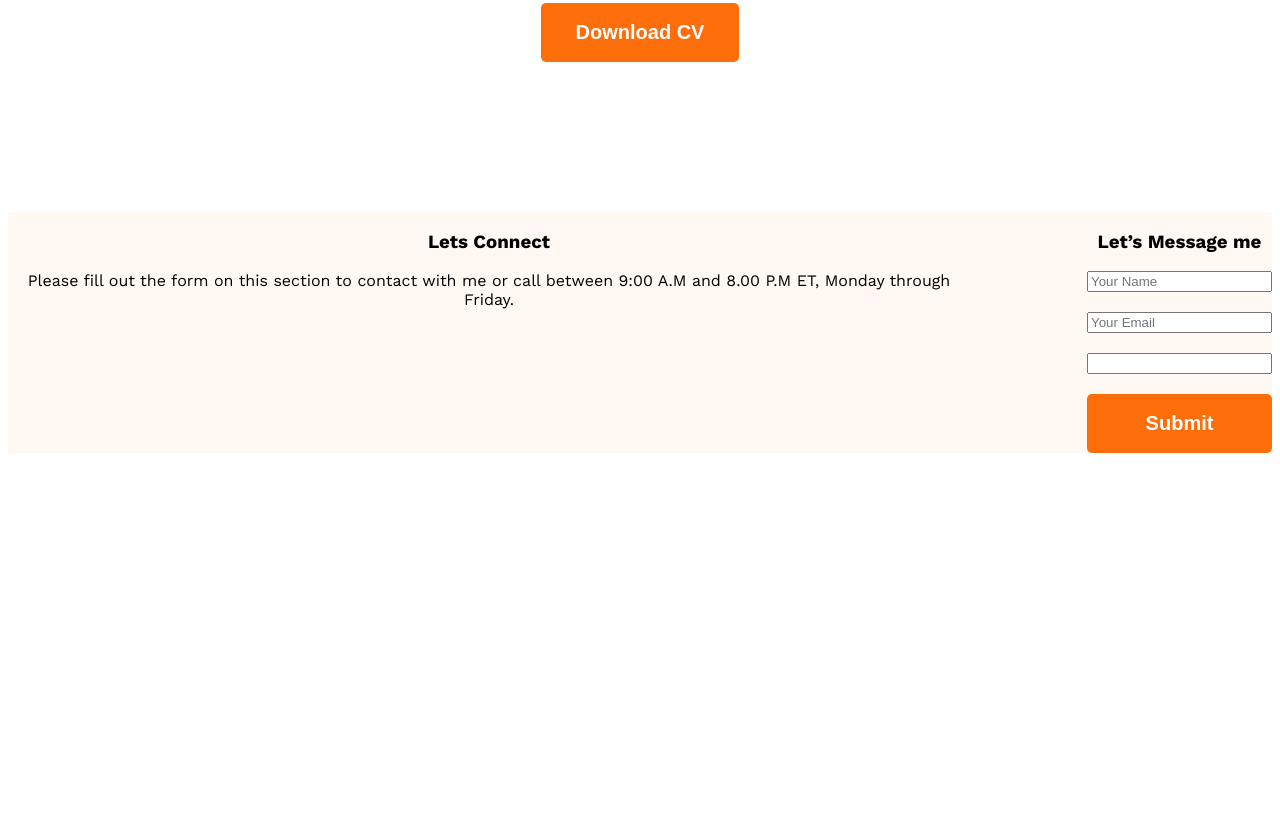
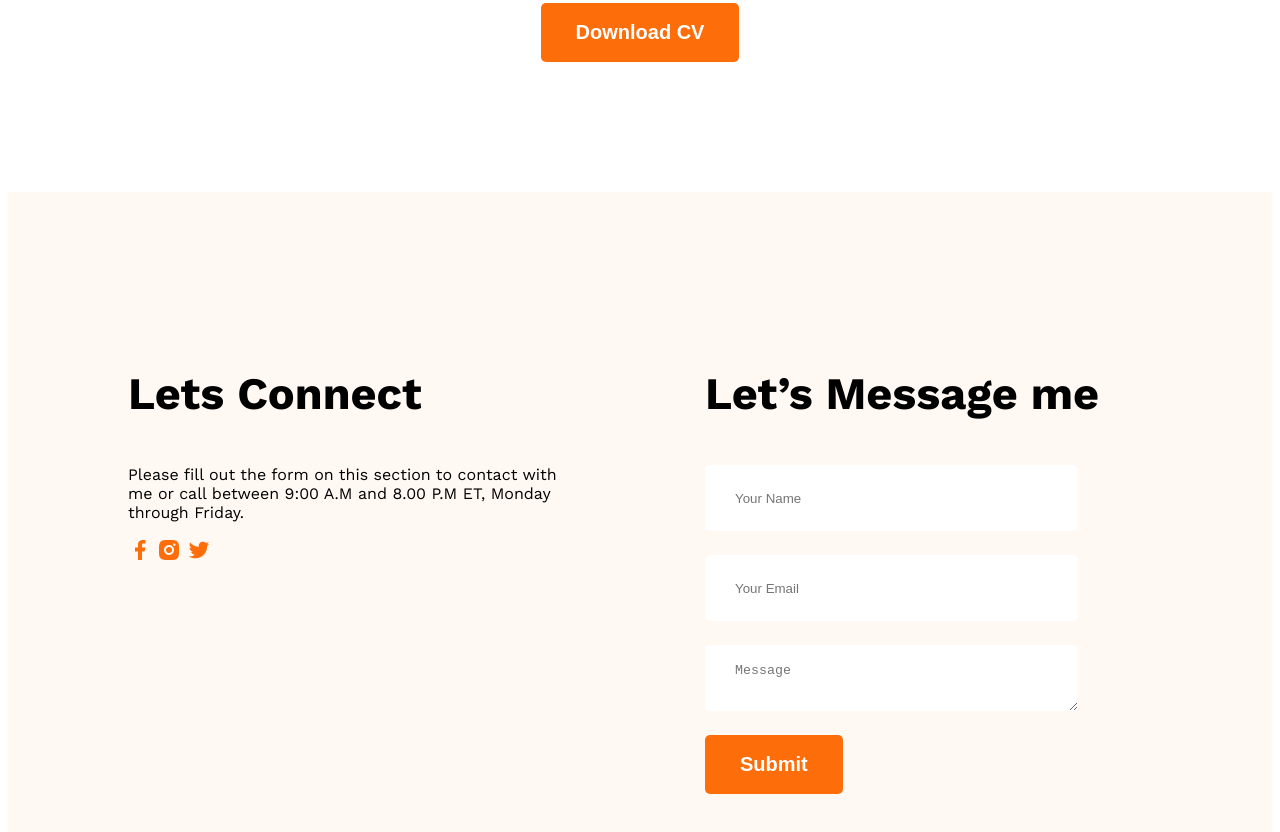
Before and after one commit to developershantu/new-portfolio, a plain HTML site: page index.html in a window 1280 px wide. Shown: the part 3263-4095 px from the top of the page. Before the commit the page ends 3724 px from the top, so only its background shows below. Drawn offline with nearby package versions, Linux system fonts and the light colour scheme.

Commit message:
footer section add

```diff
--- a/index.html
+++ b/index.html
@@ -144,24 +144,27 @@
         </section>
 
     </main>
-    <footer class="footer secondary-bg">
-        <div class="footer-container">
-            <div class="footer-left text-center">
-                <h3 class="footer-title">Lets Connect</h3>
-                <p class="footer-left-describtion">Please fill out the form on this section to contact with me or call between 9:00 A.M and 8.00 P.M ET, Monday through Friday.</p>
+    <footer class="secondary-bg">
+        <div class="footer-column">
+            <h3 class="section-title">Lets Connect</h3>
+            <p class="footer-describtion">Please fill out the form on this section to contact with me or call
+                between 9:00 A.M and 8.00 P.M ET, Monday through Friday.</p>
+            <div class="footer-icon">
+                <a href=""><img src="images/icons/facebook.png" alt=""></a>
+                <a href=""><img src="images/icons/insta.png" alt=""></a>
+                <a href=""><img src="images/icons/twitter.png" alt=""></a>
             </div>
-            <div class="footer-right text-center">
-                <h3 class="footer-title">Let’s Message me</h3>
-                <div class="footer-input">
-                    <input type="Your Name" placeholder="Your Name">
-                    <input type="email" name="Your Email" id="" placeholder="Your Email">
-                    <input type="text" name="" id="">
-                    <button class="btn-primary">Submit</button>
-                </div>
+        </div>
+        <div class="footer-column">
+            <h3 class="section-title">Let’s Message me</h3>
+            <form action="">
+                <input type="text" name="" id="" placeholder="Your Name">
+                <input type="email" name="" id="" placeholder="Your Email">
+                <textarea name="" id="" cols="30" rows="10" placeholder="Message"></textarea>
+                <input class="btn-primary" type="submit" value="Submit">
+            </form>
+        </div>
 
-            </div>
-
-        </div>
     </footer>
 </body>
 
--- a/styles/portfolio.css
+++ b/styles/portfolio.css
@@ -178,27 +178,21 @@ hr{
     margin-top: 50px;
 }
 /* footer style */
-.footer-container{
+footer{
     display: flex;
-    gap: 117px;
-
+    padding: 130px 120px;
+    gap: 130px;
 }
-.footer{
-
-  margin-top: 150px;
-  /* width: 1600px; */
-
-
+.footer-column{
+    width: 50%;
 }
-.footer-input{
-   display: flex;
-   flex-direction: column;
-  gap: 20px;
+footer input[type="text"],input[type="email"],footer textarea{
+    display: block;
+    height: 30px;
+    border-radius: 5px;
+    border: none;
+    background-color: white;
+    width: 70%;
+    padding: 18px 30px;
+    margin-bottom: 24px;
 }
-.footer-left{
-    /* text-align: center; */
-}
-.footer-describtion{
-    font-size: 16px;
-
-}
```
